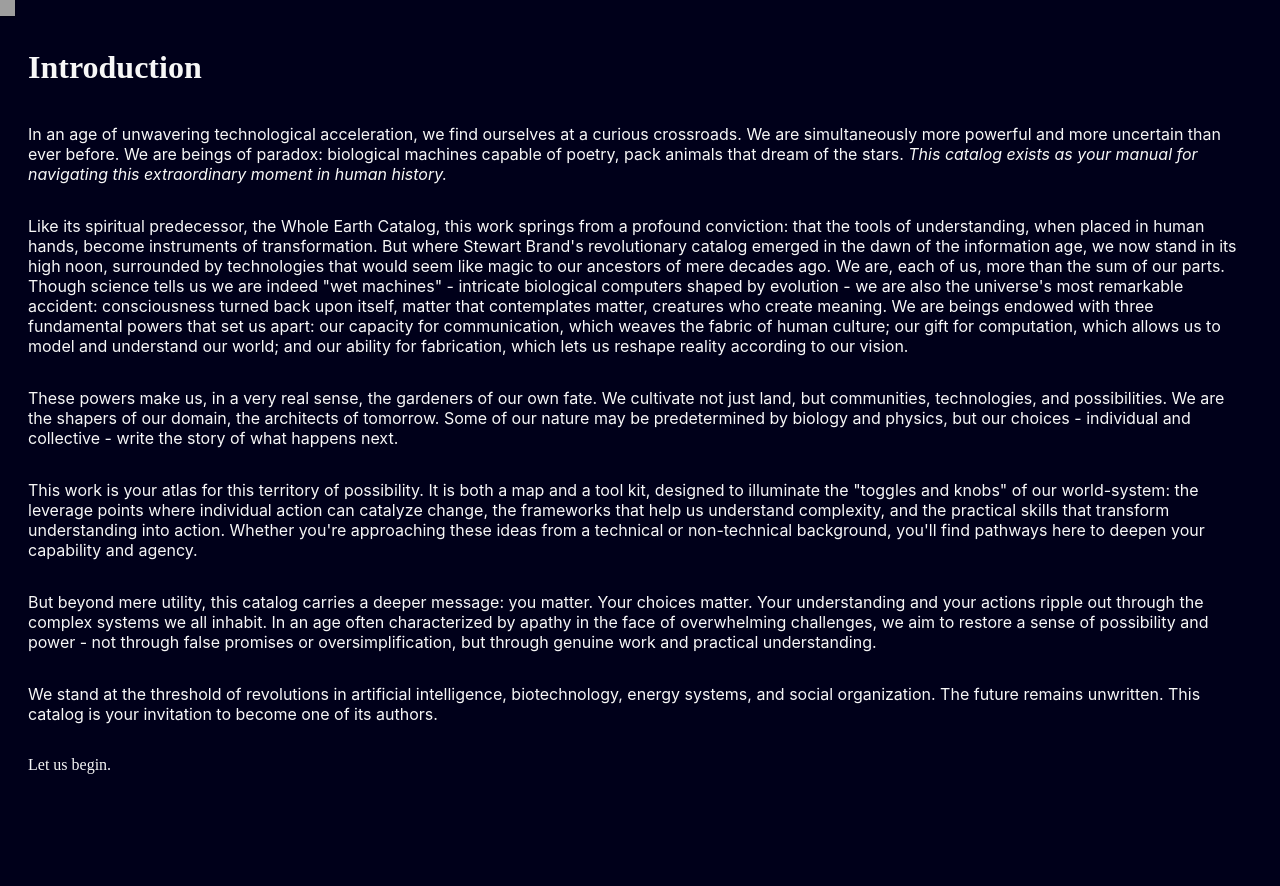
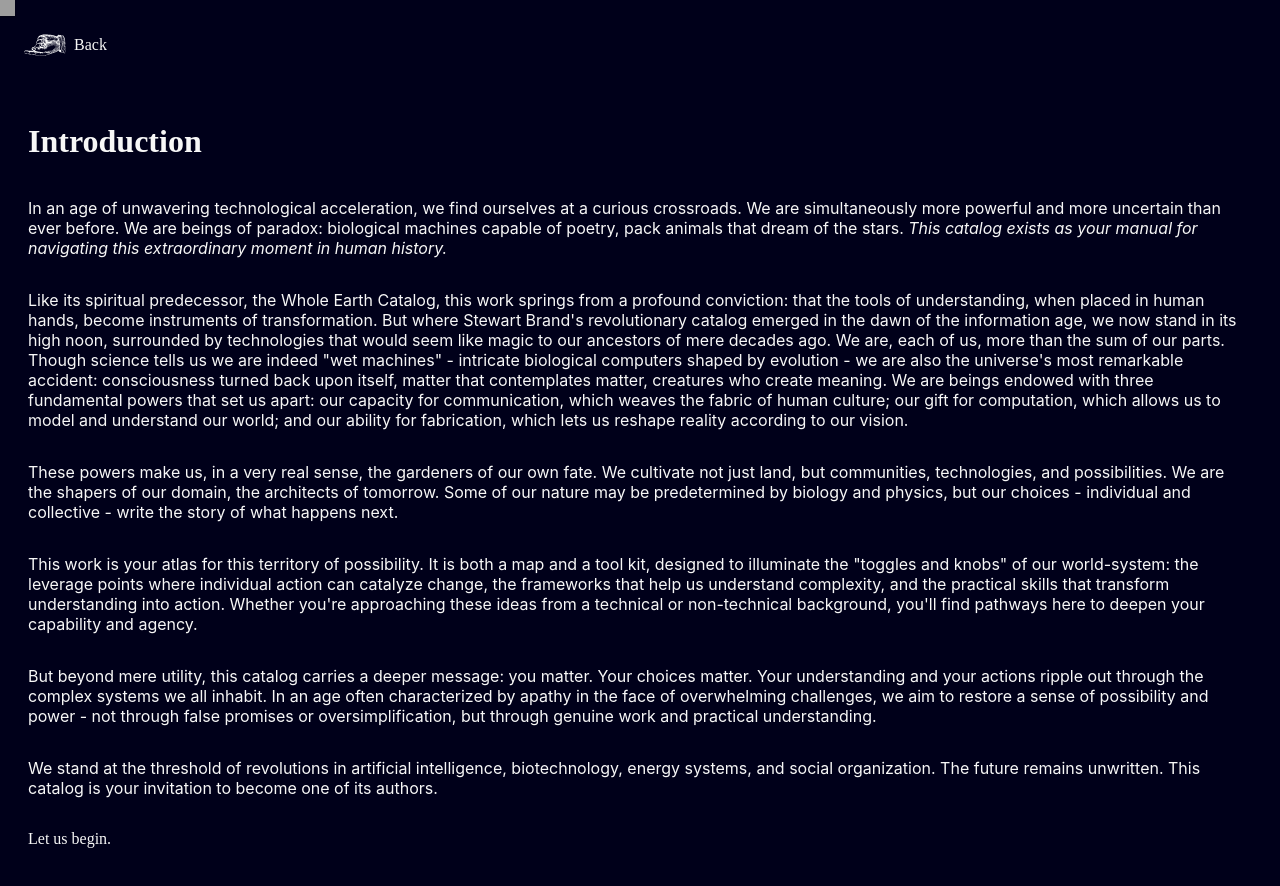
Before and after one commit to AviPeltz/whole-earth-app, a React (Vite) app: page /introduction in a window 1280 px wide. Shown: the top 886 px of the page. Before the commit the page ends 818 px from the top, so only its background shows below. Built offline with nearby package versions, Linux system fonts and the light colour scheme; grey boxes are pictures that could not be loaded; a web font is replaced by a local one.

Commit message:
back button

```diff
--- a/src/App.css
+++ b/src/App.css
@@ -143,4 +143,23 @@ body:has(a:hover) .cursor {
   fill: #fff;
 }
 
-/* Page Transitions */
+/* back button */
+.backButton {
+  display: flex;
+  align-items: center;
+  gap: 8px;
+  padding: 16px;
+  cursor: none;
+  transition: transform 0.2s ease;
+}
+
+.backButton:hover {
+  transform: scale(1.02);
+}
+
+.backIcon {
+  width: 42px;
+  height: 42px;
+  filter: invert(100%);
+  transform: rotate(180deg);
+}
--- a/src/pages/Introduction.tsx
+++ b/src/pages/Introduction.tsx
@@ -1,7 +1,16 @@
+import { useNavigate } from 'react-router-dom';
+import '../index.css';
 
 export default function Introduction() {
+    const navigate = useNavigate();
+
     return(
-        <div className="container paddedContainer">
+        <div className="container">
+            <div className="backButton" onClick={() => navigate('/')}>
+                <img src="/src/assets/hand.svg" alt="Back" className="backIcon" />
+                <span className="windsor-bold text-white">Back</span>
+            </div>
+            <div className="paddedContainer">
                 <h1 className="windsor-bold text-white">Introduction</h1>
                 <div className="container text-white">
                     <p>
@@ -28,5 +37,6 @@ export default function Introduction() {
                     </p>
                 </div>
             </div>
+        </div>
     );
 }
```
Also changed, not shown: src/assets/hand.svg (added). Lines whose indentation alone changed are shown as unchanged.
